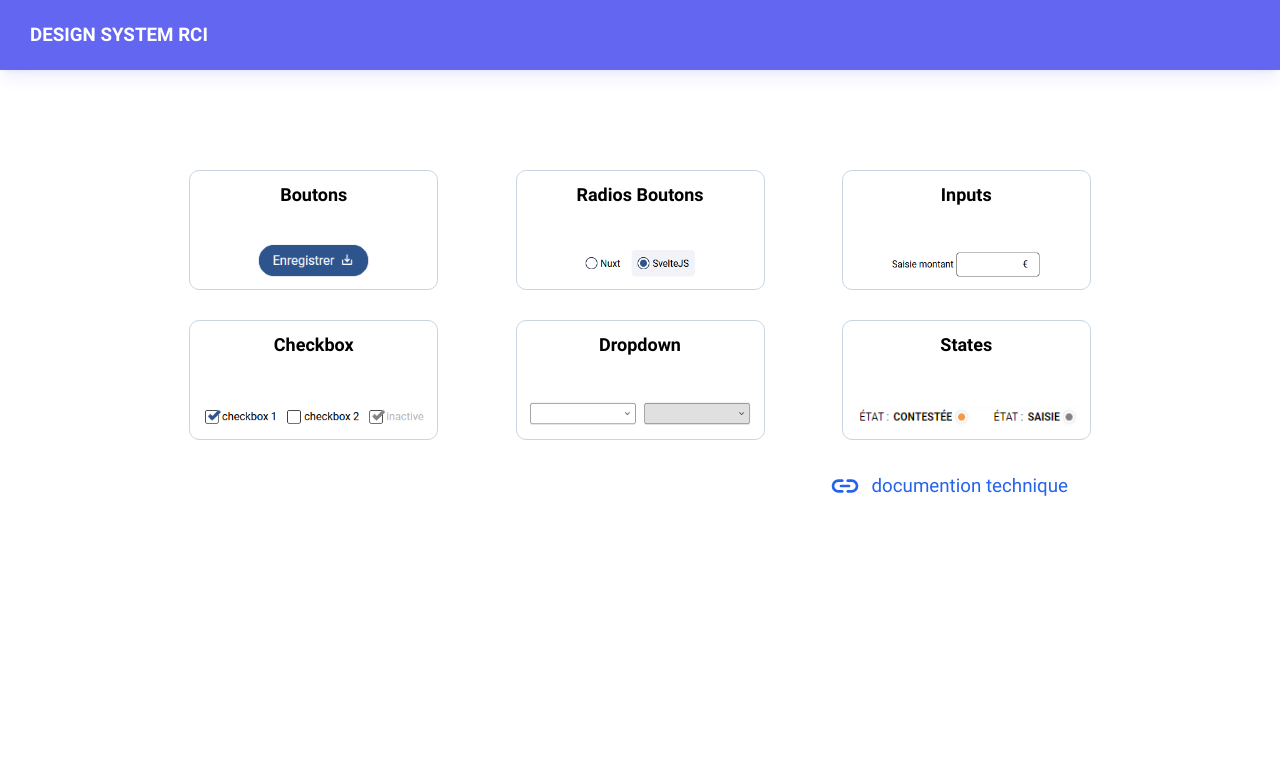
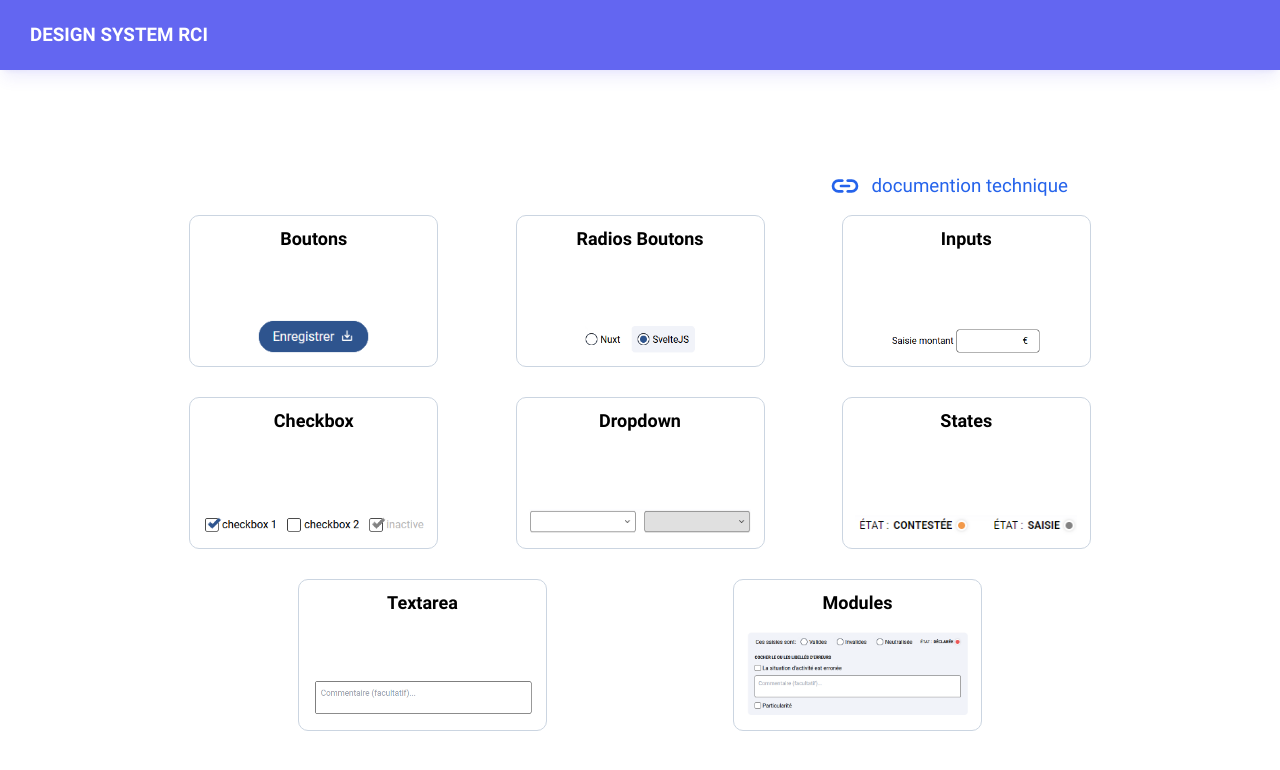
Before and after one commit to elixian/ds-pro, an Angular app: page / in a window 1280 px wide. Shown: the top 770 px of the page. Built offline with nearby package versions, Linux system fonts and the light colour scheme.

Commit message:
ajout des nouveaux liens

```diff
--- a/src/app/layouts/card-view/card-view.component.html
+++ b/src/app/layouts/card-view/card-view.component.html
@@ -1,7 +1,11 @@
-<div class="mt-32 ml-0 mb-5">
+<div class="mt-32 ml-0">
 
-  </div>
 
+
+  <div class="flex flex-row items-center justify-end ml-auto  mb-5 mr-28 ">
+    <svg  xmlns="http://www.w3.org/2000/svg" xmlns:xlink="http://www.w3.org/1999/xlink" aria-hidden="true" role="img"  width="32" height="32" preserveAspectRatio="xMidYMid meet" viewBox="0 0 24 24"><path class="fill-blue-600" fill="#ff8040" d="M7 17q-2.075 0-3.537-1.463Q2 14.075 2 12t1.463-3.538Q4.925 7 7 7h3q.425 0 .713.287Q11 7.575 11 8t-.287.712Q10.425 9 10 9H7q-1.25 0-2.125.875T4 12q0 1.25.875 2.125T7 15h3q.425 0 .713.287q.287.288.287.713t-.287.712Q10.425 17 10 17Zm2-4q-.425 0-.712-.288Q8 12.425 8 12t.288-.713Q8.575 11 9 11h6q.425 0 .713.287q.287.288.287.713t-.287.712Q15.425 13 15 13Zm5 4q-.425 0-.712-.288Q13 16.425 13 16t.288-.713Q13.575 15 14 15h3q1.25 0 2.125-.875T20 12q0-1.25-.875-2.125T17 9h-3q-.425 0-.712-.288Q13 8.425 13 8t.288-.713Q13.575 7 14 7h3q2.075 0 3.538 1.462Q22 9.925 22 12q0 2.075-1.462 3.537Q19.075 17 17 17Z"></path></svg>
+    <a   class="text-3xl ml-4 text-blue-600 hover:text-blue-700  " href="/doc/index.html">documention technique</a>
+</div>
   <div class="flex flex-row flex-wrap gap-12 justify-evenly">
     <a class="basis-1/4" [routerLink]="'/components/buttons'" >
         <div class="card">
@@ -39,8 +43,18 @@
             <div class=""><img  src="assets/images-cards/states.png" alt=""></div>
         </div>
     </a>
-    <div class="flex flex-row items-center justify-end ml-auto mr-28 ">
-        <svg  xmlns="http://www.w3.org/2000/svg" xmlns:xlink="http://www.w3.org/1999/xlink" aria-hidden="true" role="img"  width="32" height="32" preserveAspectRatio="xMidYMid meet" viewBox="0 0 24 24"><path class="fill-blue-600" fill="#ff8040" d="M7 17q-2.075 0-3.537-1.463Q2 14.075 2 12t1.463-3.538Q4.925 7 7 7h3q.425 0 .713.287Q11 7.575 11 8t-.287.712Q10.425 9 10 9H7q-1.25 0-2.125.875T4 12q0 1.25.875 2.125T7 15h3q.425 0 .713.287q.287.288.287.713t-.287.712Q10.425 17 10 17Zm2-4q-.425 0-.712-.288Q8 12.425 8 12t.288-.713Q8.575 11 9 11h6q.425 0 .713.287q.287.288.287.713t-.287.712Q15.425 13 15 13Zm5 4q-.425 0-.712-.288Q13 16.425 13 16t.288-.713Q13.575 15 14 15h3q1.25 0 2.125-.875T20 12q0-1.25-.875-2.125T17 9h-3q-.425 0-.712-.288Q13 8.425 13 8t.288-.713Q13.575 7 14 7h3q2.075 0 3.538 1.462Q22 9.925 22 12q0 2.075-1.462 3.537Q19.075 17 17 17Z"></path></svg>
-        <a   class="text-3xl ml-4 text-blue-600 hover:text-blue-700  " href="/doc/index.html">documention technique</a>
-    </div>
+    <a class="basis-1/4" [routerLink]="'/components/textarea'" >
+        <div class="card">
+            <h2 class="flex-grow">Textarea</h2>
+            <div class=""><img  src="assets/images-cards/textarea.png" alt=""></div>
+        </div>
+    </a>
+    <a class="basis-1/4" [routerLink]="'/components/modules'" >
+        <div class="card">
+            <h2 class="flex-grow">Modules</h2>
+            <div class=""><img  src="assets/images-cards/module.png" alt=""></div>
+        </div>
+    </a>
+
   </div>
+</div>
--- a/src/app/layouts/card-view/card-view.component.scss
+++ b/src/app/layouts/card-view/card-view.component.scss
@@ -1,4 +1,4 @@
 
 .card{
-    @apply flex flex-col items-center  gap-7 min-h-[120px] border border-slate-300 transition-shadow duration-300 hover:shadow-md hover:border-indigo-500  rounded-2xl  p-5;
+    @apply flex flex-col items-center  gap-7 min-h-[152px] border border-slate-300 transition-shadow duration-300 hover:shadow-md hover:border-indigo-500  rounded-2xl  p-5;
 }
```
Also changed, not shown: src/assets/images-cards/module.png (added), src/assets/images-cards/textarea.png (added).
